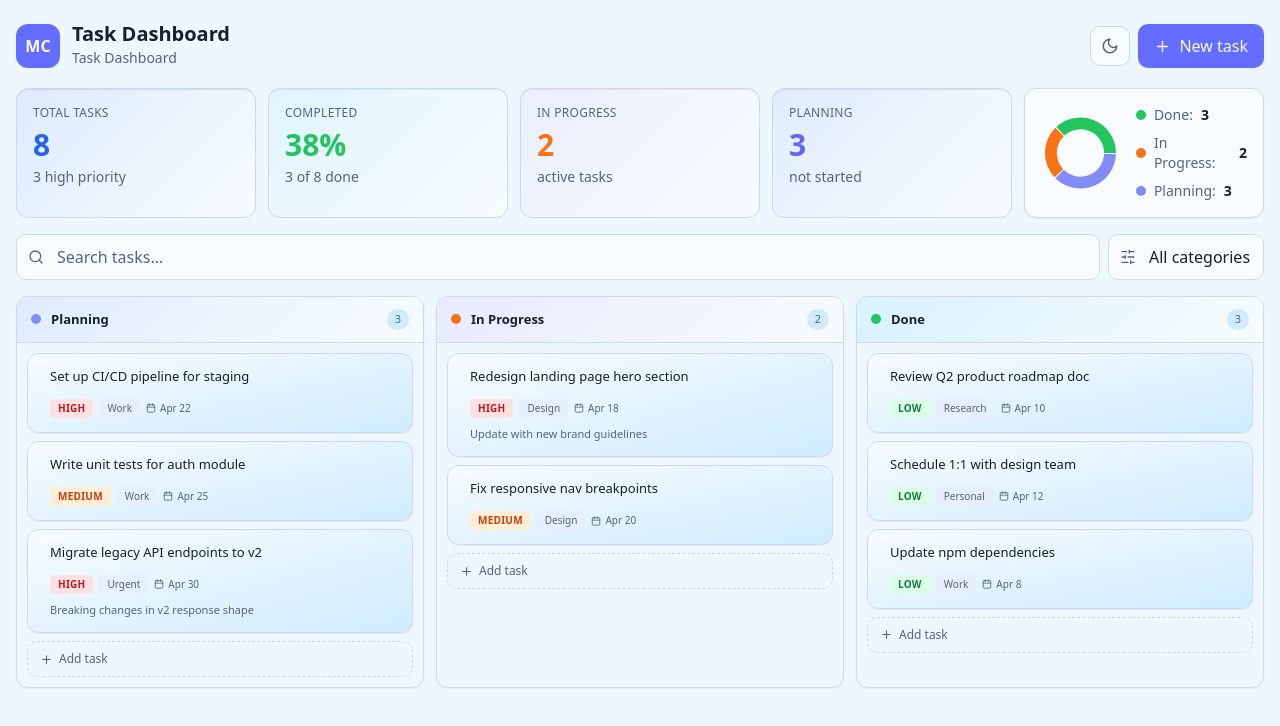
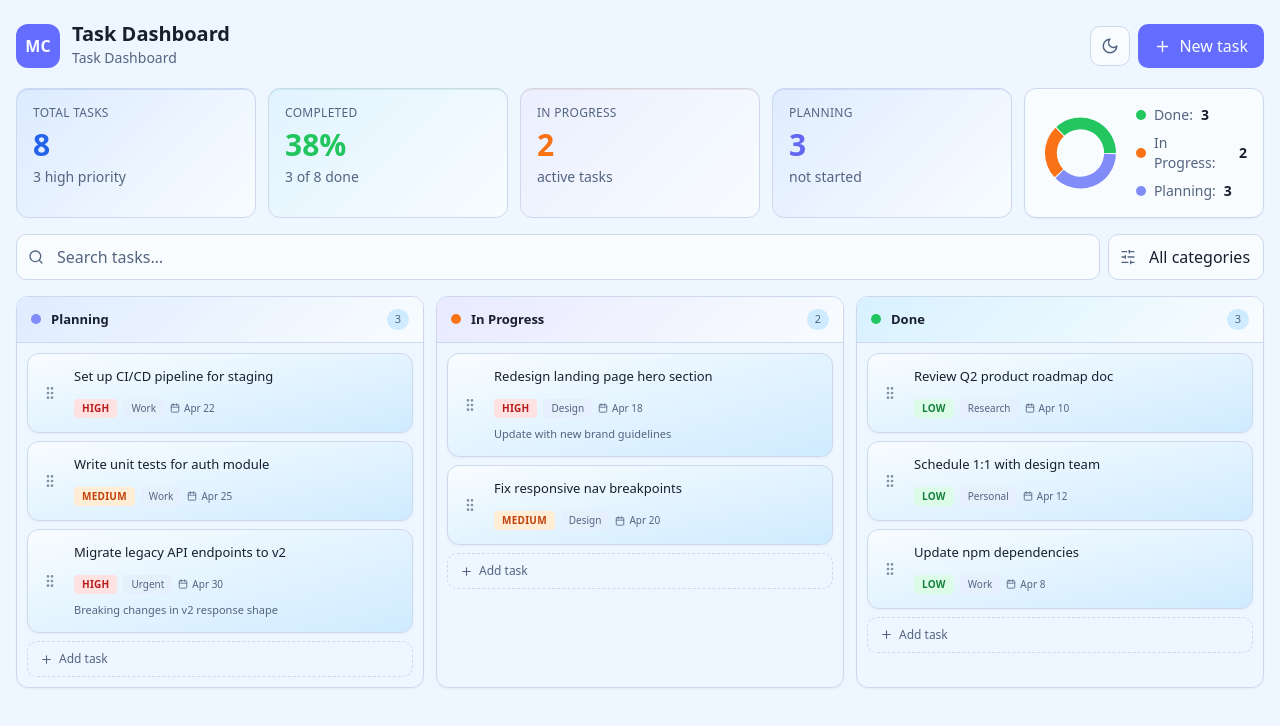
Before and after one commit to TheAnNguyenNgoc369/task-dashboard-app, a React (Vite) app: page / in a window 1280 px wide. Shown: the top 726 px of the page. Built offline with nearby package versions, Linux system fonts and the light colour scheme.

Commit message:
Bigger draggable area

```diff
--- a/src/components/TaskCard.tsx
+++ b/src/components/TaskCard.tsx
@@ -49,13 +49,14 @@ export const TaskCard = React.memo(function TaskCard({
       {/* Drag handle */}
       <div
         {...dragHandleProps}
-        className="absolute left-2 top-1/2 -translate-y-1/2 opacity-0 group-hover:opacity-40 cursor-grab active:cursor-grabbing transition-opacity"
+        className="absolute inset-y-1 left-1 flex w-9 items-center justify-center rounded-lg cursor-grab active:cursor-grabbing bg-muted/40 text-muted-foreground opacity-70 transition-all hover:bg-muted hover:text-foreground hover:opacity-100"
+        aria-label="Drag task"
       >
-        <GripVertical size={14} />
+        <GripVertical size={16} />
       </div>
 
       {/* Header row */}
-      <div className="flex items-start justify-between gap-2 mb-2.5 pl-2">
+      <div className="mb-2.5 flex items-start justify-between gap-2 pl-8">
         <p className="text-[13px] font-medium leading-snug text-foreground line-clamp-2 dark:text-white">
           {task.title}
         </p>
@@ -79,7 +80,7 @@ export const TaskCard = React.memo(function TaskCard({
       </div>
 
       {/* Metadata row */}
-      <div className="flex items-center gap-1.5 flex-wrap pl-2">
+      <div className="flex flex-wrap items-center gap-1.5 pl-8">
         {/* Priority badge */}
         <span
           className={cn(
@@ -114,7 +115,7 @@ export const TaskCard = React.memo(function TaskCard({
 
       {/* Optional description preview */}
       {task.desc && (
-        <p className="mt-2 pl-2 text-[11px] text-muted-foreground line-clamp-1 dark:text-slate-300">
+        <p className="mt-2 pl-8 text-[11px] text-muted-foreground line-clamp-1 dark:text-slate-300">
           {task.desc}
         </p>
       )}
```
